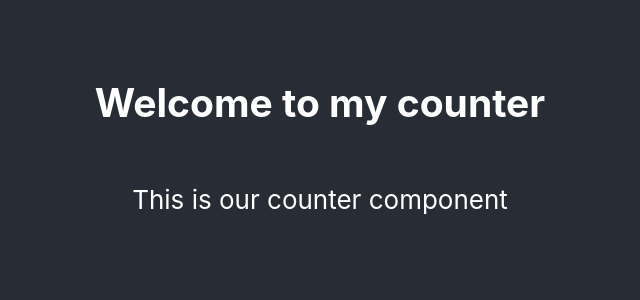
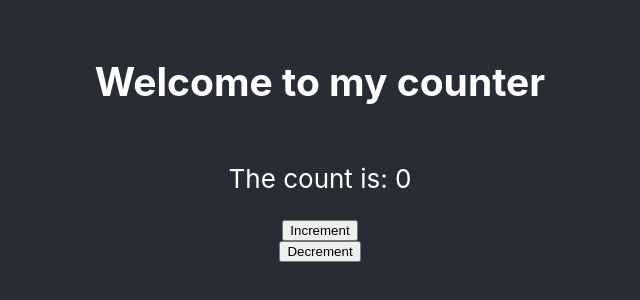
Before and after one commit to tristangrovender/intro, a React (Create React App) app in the folder intro-project/: page / in a window 1280 px wide. Shown: the part 256-556 px from the top of the page, without its empty margins (320-960 px from the left). Built offline with nearby package versions, Linux system fonts and the light colour scheme.

Commit message:
basic counter functioning with small optimizations

```diff
--- a/intro-project/src/Counter.js
+++ b/intro-project/src/Counter.js
@@ -1,10 +1,21 @@
-import React from "react";
+import React, { useState } from "react";
 
 const Counter = () => {
+  const [count, setCount] = useState(0);
+
+  const handleIncrement = () => {
+    setCount(count + 1);
+  };
+
+  const handleDecrement = () => {
+    setCount(count - 1);
+  };
   return (
-    <div>
-      <p>This is our counter component</p>
-    </div>
+    <React.Fragment>
+      <p>The count is: {count}</p>
+      <button onClick={handleIncrement}>Increment</button>
+      <button onClick={handleDecrement}>Decrement</button>
+    </React.Fragment>
   );
 };
 
```
